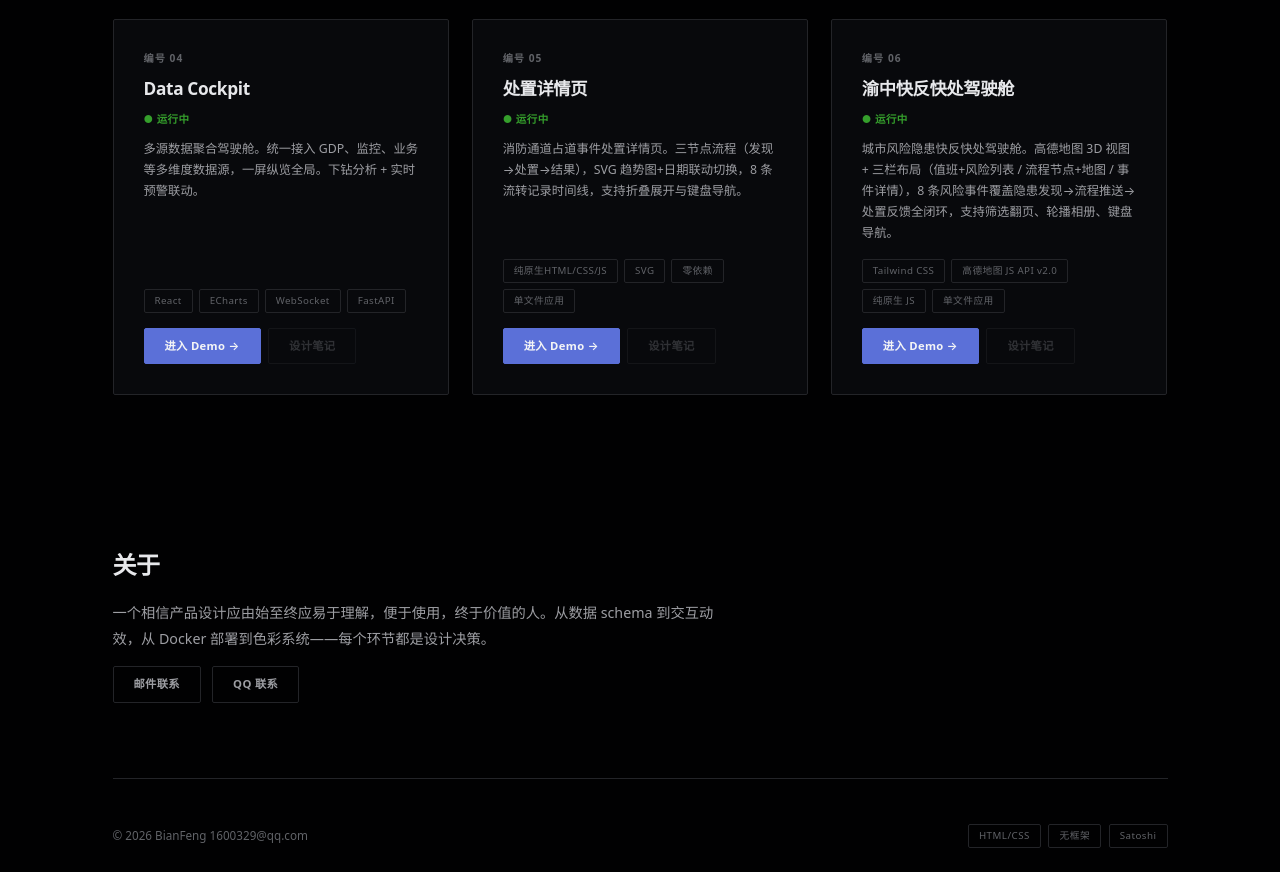
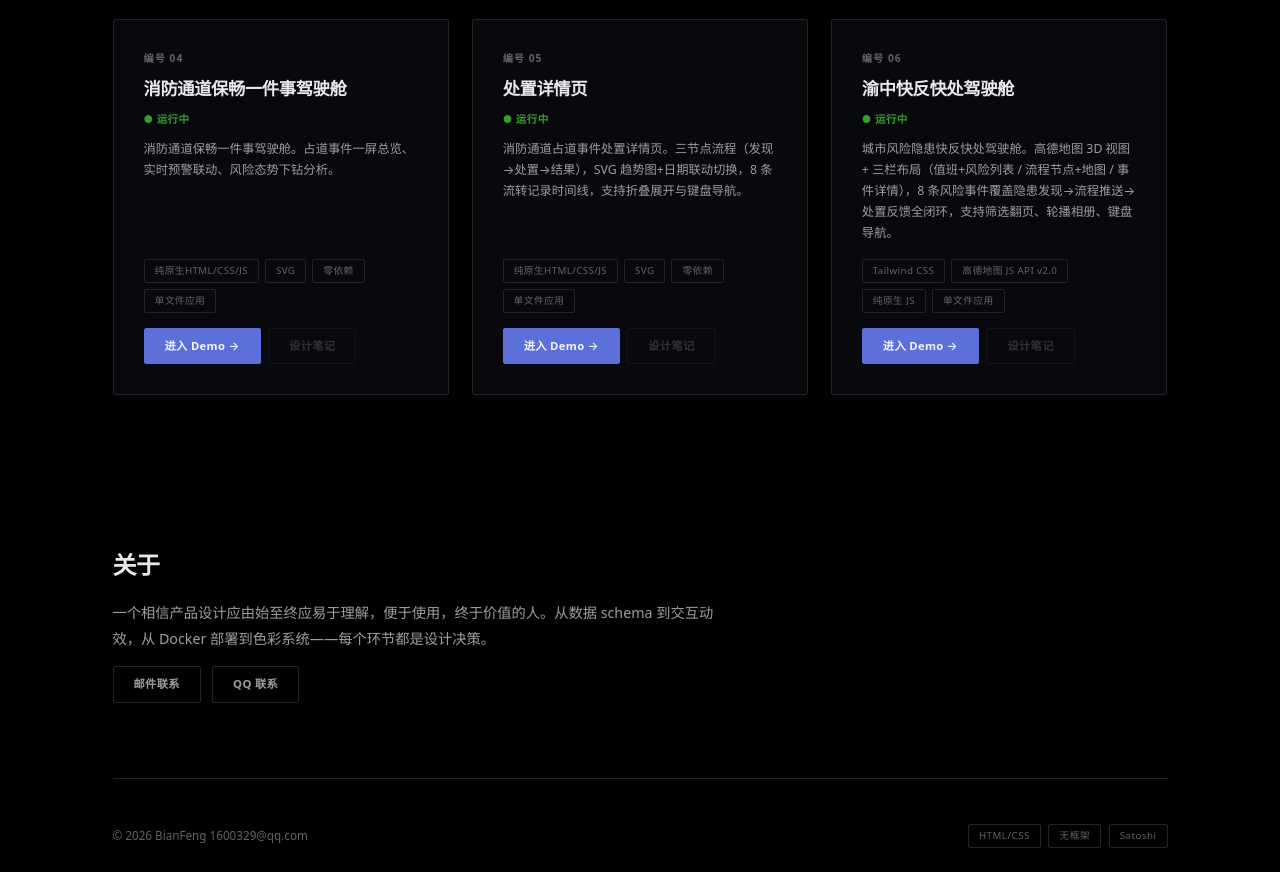
Before and after one commit to chisato1983/szjg-showcase, a website: page index.html in a window 1280 px wide. Shown: the part 977-1849 px from the top of the page. Drawn offline with Linux system fonts and the light colour scheme; a web font is replaced by a local one.

Commit message:
deploy: rename project 04 to ???????????? on homepage

```diff
--- a/index.html
+++ b/index.html
@@ -562,16 +562,16 @@
         </div>
       </article>
 
-      <!-- 04 Data Cockpit -->
+      <!-- 04 消防通道保畅一件事驾驶舱 -->
       <article class="product-card reveal">
         <div class="product-number">编号 04</div>
         <div class="product-header">
-          <h3 class="product-name">Data Cockpit</h3>
+          <h3 class="product-name">消防通道保畅一件事驾驶舱</h3>
         </div>
         <p class="product-status online">&#9679; 运行中</p>
-        <p class="product-desc">多源数据聚合驾驶舱。统一接入 GDP、监控、业务等多维度数据源，一屏纵览全局。下钻分析 + 实时预警联动。</p>
+        <p class="product-desc">消防通道保畅一件事驾驶舱。占道事件一屏总览、实时预警联动、风险态势下钻分析。</p>
         <div class="product-tech">
-          <span>React</span><span>ECharts</span><span>WebSocket</span><span>FastAPI</span>
+          <span>纯原生HTML/CSS/JS</span><span>SVG</span><span>零依赖</span><span>单文件应用</span>
         </div>
         <div class="product-actions">
           <a href="https://szjg.top/fire-cockpit/" class="btn btn-primary">进入 Demo &rarr;</a>
```
